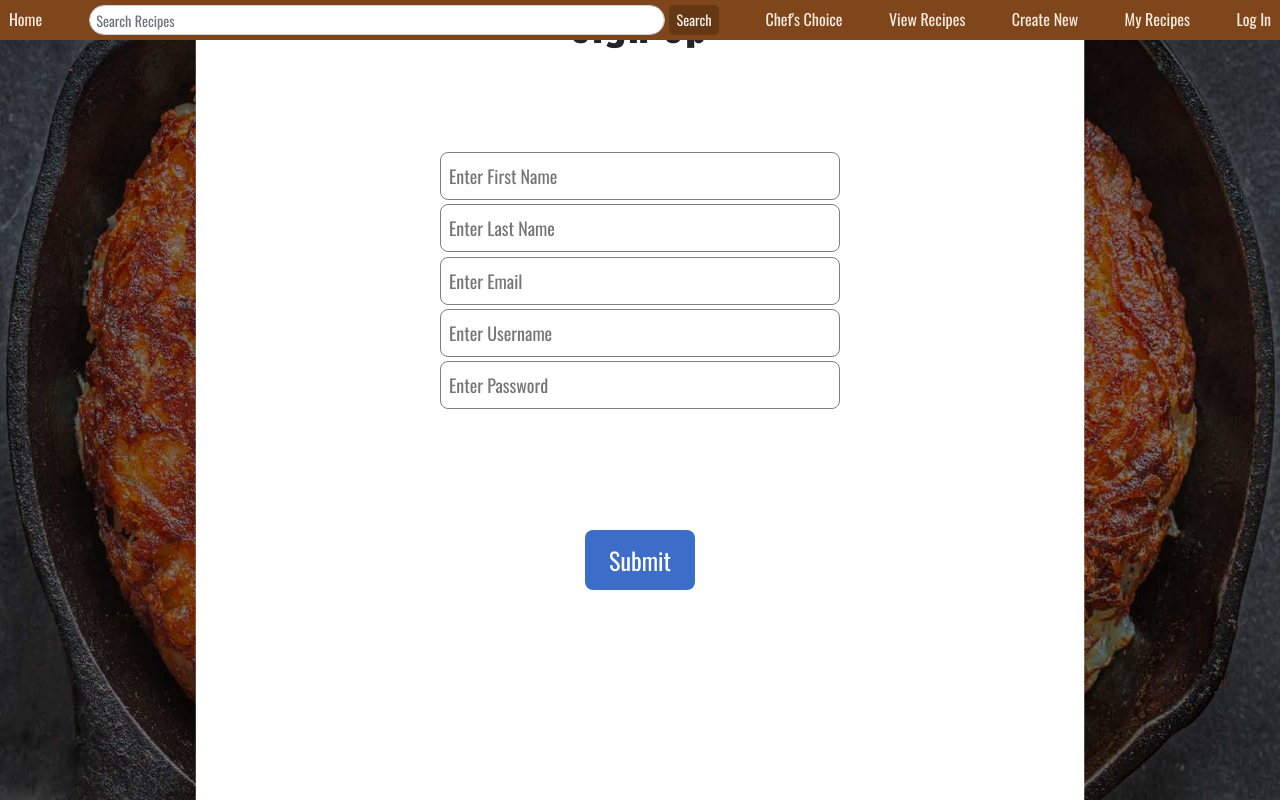
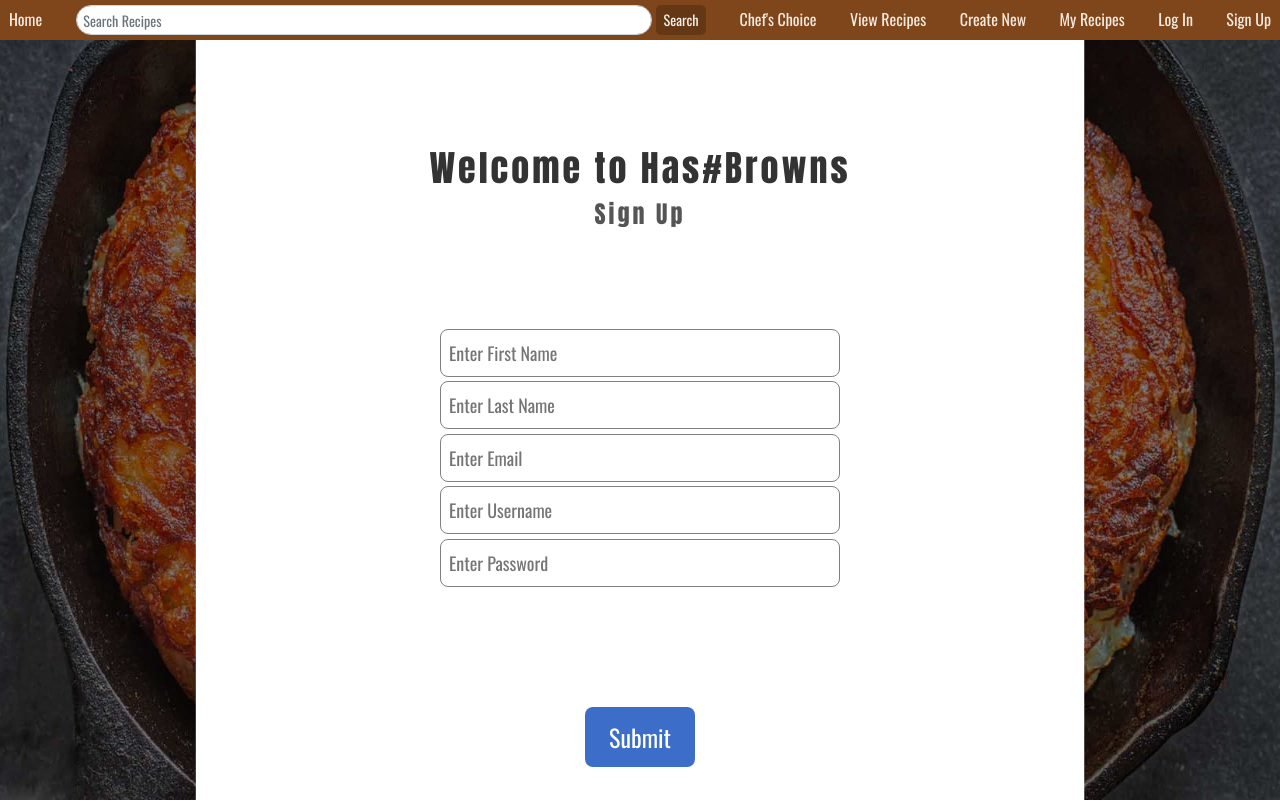
Before and after one commit to MattKim97/HashbrownHashers, a React (Create React App) app in the folder client/hashbrowns-ui/: page /signup in a window 1280 px wide. Built offline with nearby package versions, Linux system fonts and the light colour scheme; no server answers.

Commit message:
done sign up button an page

```diff
--- a/client/hashbrowns-ui/src/components/NavBar.js
+++ b/client/hashbrowns-ui/src/components/NavBar.js
@@ -37,9 +37,7 @@ function NavBar({loggedIn}){
             <Link to={'/recipe/new'}>Create New</Link>
             <Link to={'/'}>My Recipes</Link>
             <Link to={'/login'}>{loggedIn ? `Log Out` : `Log In`}</Link>
-
-
-
+            <Link to={'/signup'}>Sign Up</Link>
         </nav>
 
     )
--- a/client/hashbrowns-ui/src/components/SignUp.css
+++ b/client/hashbrowns-ui/src/components/SignUp.css
@@ -1,4 +1,3 @@
-
 .titleSignContainer {
   display: flex;
   flex-direction: column;
@@ -6,7 +5,20 @@
   font-weight: bolder;
   align-items: center;
   justify-content: center;
-    margin-top: 10rem;
+  margin-top: 5rem;
+  text-align: center;
+}
+
+.titleSignContainer h1 {
+  font-size: 36px;
+  color: #333;
+  margin-bottom: 10px;
+}
+
+.titleSignContainer h2 {
+  font-size: 24px;
+  color: #555;
+  margin-top: 0;
 }
 
 .mainSignContainer {
@@ -14,7 +26,8 @@
   display: flex;
   align-items: center;
   justify-content: center;
-    height: 50vh;
+  height: auto;
+  padding: 2rem;
 }
 
 .inputContainer {
@@ -28,6 +41,7 @@
   color: red;
   font-size: 12px;
 }
+
 .inputHolder {
   height: 48px;
   width: 400px;
@@ -44,6 +58,7 @@
   justify-content: center;
   height: 100px;
 }
+
 .inputButton {
   border: none;
   background: rgb(60, 109, 201);
--- a/client/hashbrowns-ui/src/components/SignUp.js
+++ b/client/hashbrowns-ui/src/components/SignUp.js
@@ -96,7 +96,8 @@ const SignUp = (props) => {
   return (
     <div className="mainSignContainer">
       <div className="titleSignContainer">
-        <h1>Sign Up</h1>
+      <h1>Welcome to Has#Browns</h1>
+      <h2>Sign Up</h2>
         <br />
         <div className="inputContainer">
           <input
```
Lines whose indentation alone changed are shown as unchanged.
